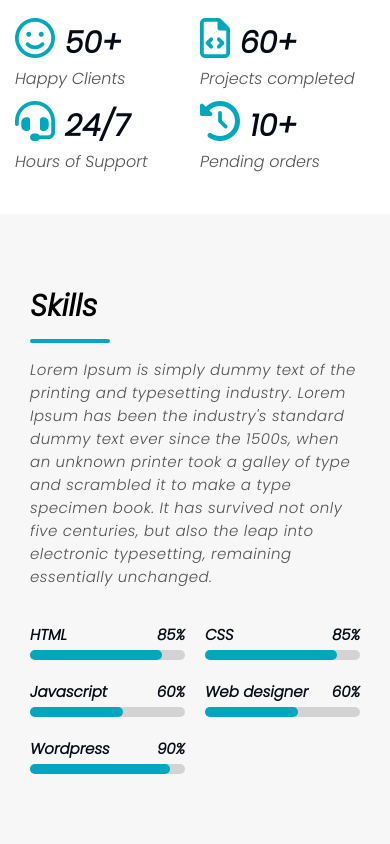
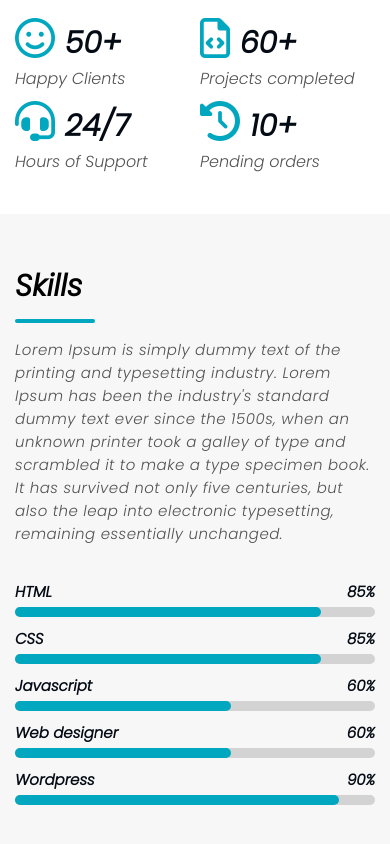
Before and after one commit to javierjuanJJ/Responsive-Personal-Portfolio-website-using-HTML-CSS-and-JavaScript2, a plain HTML site: page index.html in a window 390 px wide. Shown: the part 2259-3103 px from the top of the page. Drawn offline with nearby package versions, Linux system fonts and the light colour scheme.

Commit message:
Commit 11

```diff
--- a/css/style.css
+++ b/css/style.css
@@ -523,4 +523,16 @@ main {
     border-radius: 20px;
 }
 
+/* Mobile View */
+@media only screen and (max-width: 450px) {
+    #skill {
+        padding: 50px 15px;
+    }
+
+    #skill .skill-row {
+        grid-template-columns: repeat(1, 1fr);
+        grid-gap: 10px;
+    }
+}
+
 /* ===== Skills SECTION END ===== */
```
